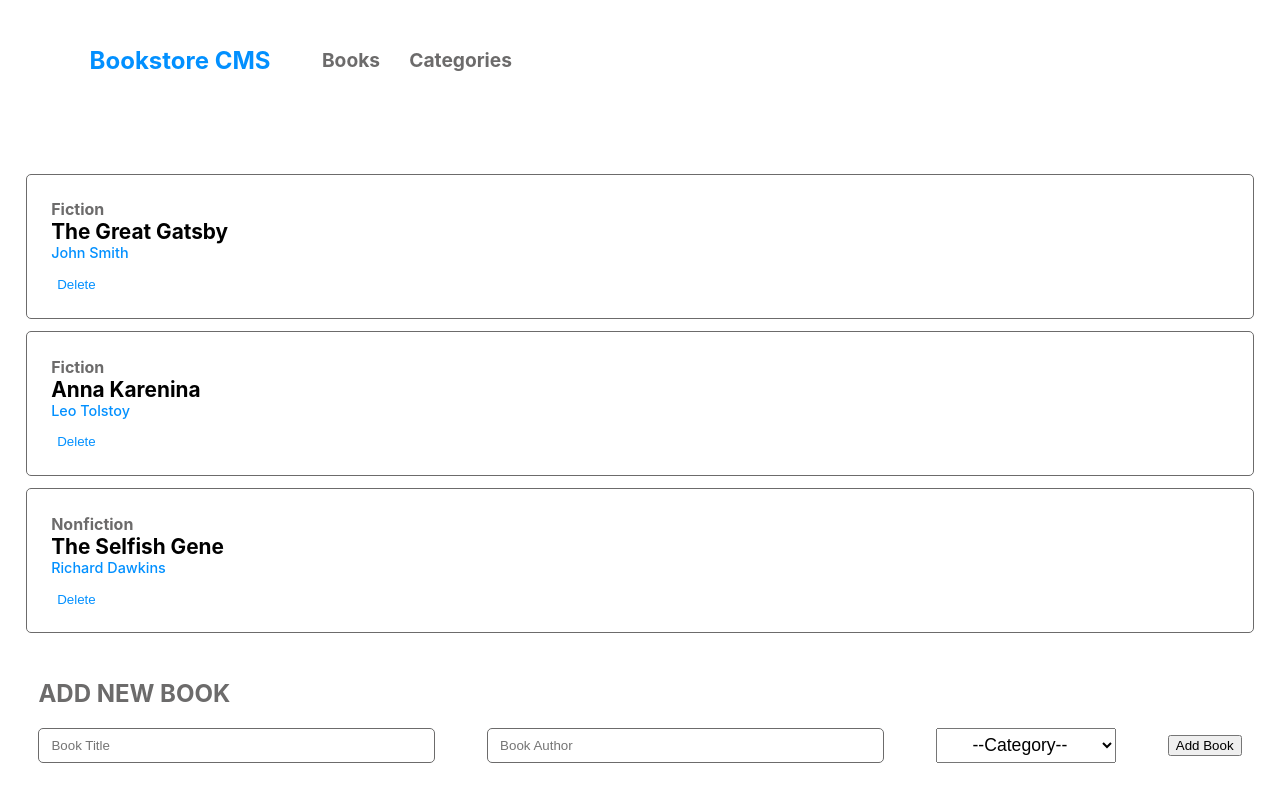
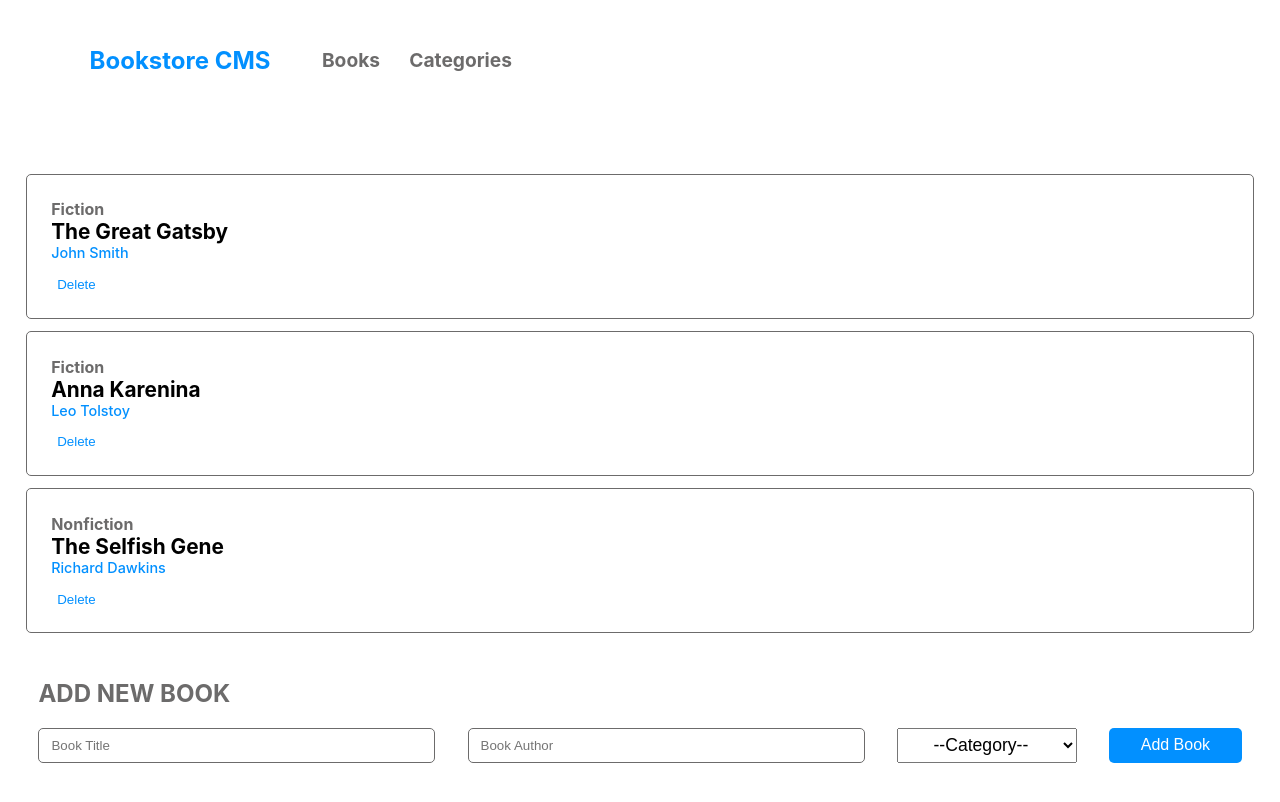
Before and after one commit to PabloEGonz/bookstore, a React (Create React App) app: page / in a window 1280 px wide. Shown: the top 802 px of the page. Built offline with nearby package versions, Linux system fonts and the light colour scheme.

Commit message:
Fix button

```diff
--- a/src/App.css
+++ b/src/App.css
@@ -61,6 +61,16 @@ nav {
   font-weight: 490;
 }
 
+form button {
+  border: none;
+  border-radius: 5px;
+  background-color: var(--blue);
+  color: #fff;
+  height: 35px;
+  width: 11%;
+  font-size: 1rem;
+}
+
 .list button {
   border: none;
   color: var(--blue);
@@ -96,13 +106,3 @@ form select {
   text-align: center;
   font-size: 1.1rem;
 }
-
-.list form button {
-  border: none;
-  border-radius: 5px;
-  background-color: var(--blue);
-  color: #fff;
-  height: 35px;
-  width: 11%;
-  font-size: 1rem;
-}
```
